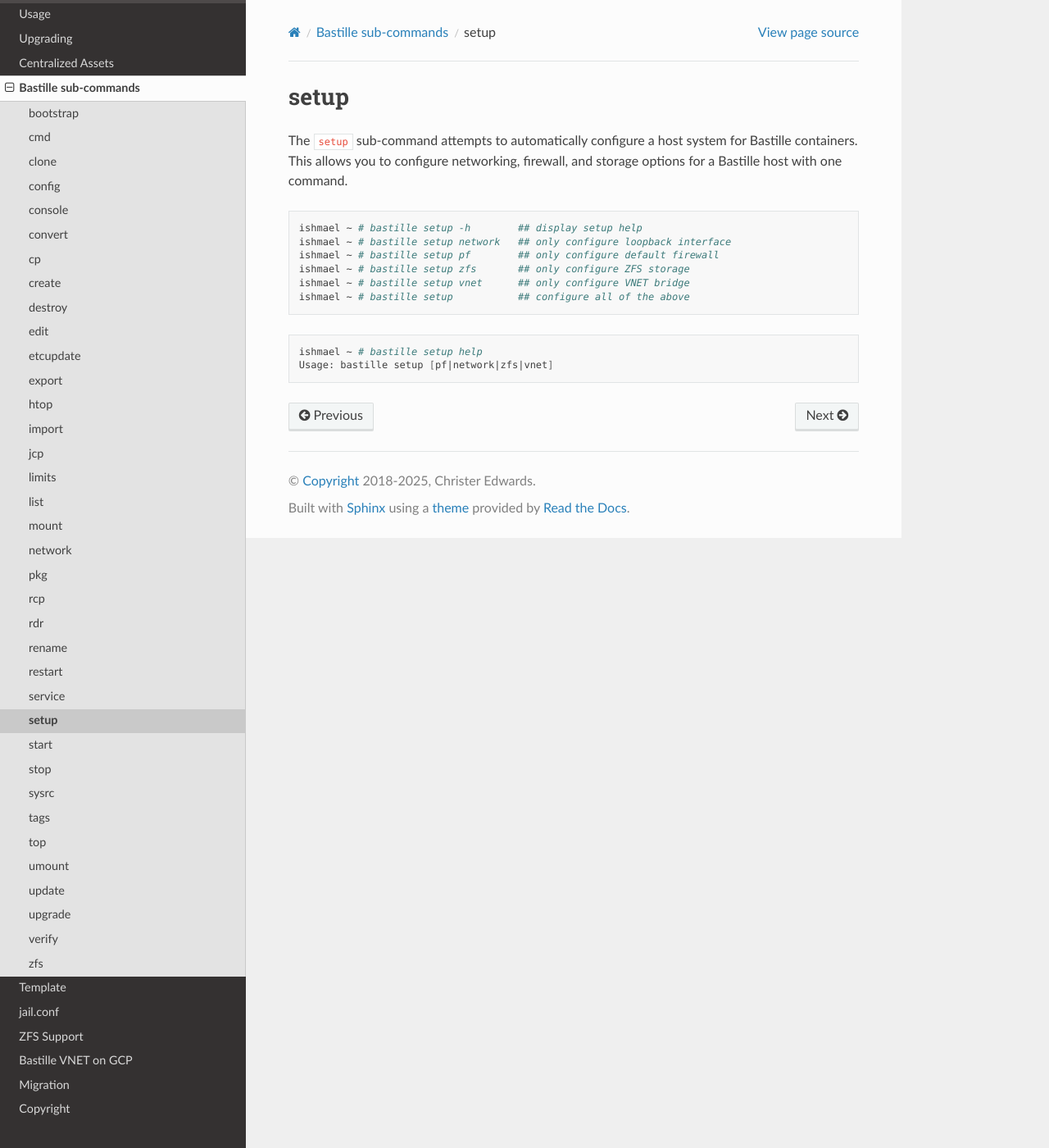
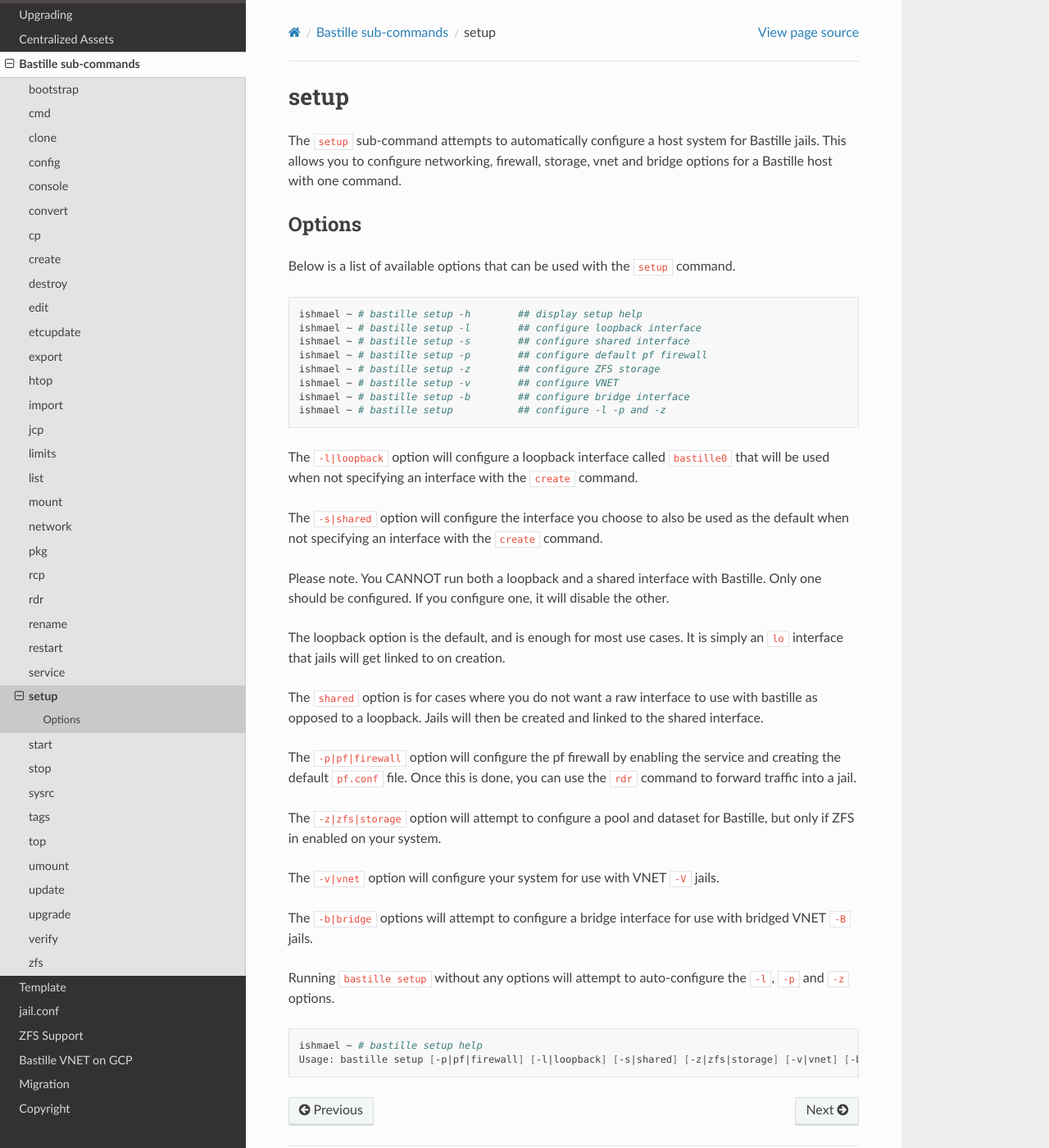
Before and after one commit to BastilleBSD/bastille, a Sphinx documentation site: the page built from docs/chapters/subcommands/setup.rst, in a window 1280 px wide and 1400 px high. Shown: the whole window at 82% size. Built offline with Sphinx 7.4.7 and the Read the Docs theme 3.1.0, drawn with Linux system fonts in a browser that asks for light colours.

Commit message:
docs: Update setup

```diff
--- a/docs/chapters/subcommands/setup.rst
+++ b/docs/chapters/subcommands/setup.rst
@@ -2,19 +2,56 @@ setup
 =====
 
 The ``setup`` sub-command attempts to automatically configure a host system for
-Bastille containers. This allows you to configure networking, firewall, and
-storage options for a Bastille host with one command.
+Bastille jails. This allows you to configure networking, firewall, storage, vnet
+and bridge options for a Bastille host with one command.
+
+Options
+-------
+
+Below is a list of available options that can be used with the ``setup`` command.
 
 .. code-block:: shell
 
   ishmael ~ # bastille setup -h        ## display setup help
-  ishmael ~ # bastille setup network   ## only configure loopback interface
-  ishmael ~ # bastille setup pf        ## only configure default firewall
-  ishmael ~ # bastille setup zfs       ## only configure ZFS storage
-  ishmael ~ # bastille setup vnet      ## only configure VNET bridge
-  ishmael ~ # bastille setup           ## configure all of the above
+  ishmael ~ # bastille setup -l        ## configure loopback interface
+  ishmael ~ # bastille setup -s        ## configure shared interface
+  ishmael ~ # bastille setup -p        ## configure default pf firewall
+  ishmael ~ # bastille setup -z        ## configure ZFS storage
+  ishmael ~ # bastille setup -v        ## configure VNET
+  ishmael ~ # bastille setup -b        ## configure bridge interface
+  ishmael ~ # bastille setup           ## configure -l -p and -z
+
+The ``-l|loopback`` option will configure a loopback interface called ``bastille0`` that
+will be used when not specifying an interface with the ``create`` command.
+
+The ``-s|shared`` option will configure the interface you choose to also be used as the default
+when not specifying an interface with the ``create`` command.
+
+Please note. You CANNOT run both a loopback and a shared interface with Bastille. Only one
+should be configured. If you configure one, it will disable the other.
+
+The loopback option is the default, and is enough for most use cases. It is simply an ``lo`` interface
+that jails will get linked to on creation.
+
+The ``shared`` option is for cases where you do not want a raw interface to use with bastille as
+opposed to a loopback. Jails will then be created and linked to the shared interface.
+
+The ``-p|pf|firewall`` option will configure the pf firewall by enabling the service and creating the
+default ``pf.conf`` file. Once this is done, you can use the ``rdr`` command to forward traffic into
+a jail.
+
+The ``-z|zfs|storage`` option will attempt to configure a pool and dataset for Bastille, but only
+if ZFS in enabled on your system.
+
+The ``-v|vnet`` option will configure your system for use with VNET ``-V`` jails.
+
+The ``-b|bridge`` options will attempt to configure a bridge interface for use with bridged VNET
+``-B`` jails.
+
+Running ``bastille setup`` without any options will attempt to auto-configure the ``-l``, ``-p`` and
+``-z`` options.
 
 .. code-block:: shell
 
   ishmael ~ # bastille setup help
-  Usage: bastille setup [pf|network|zfs|vnet]
+  Usage: bastille setup [-p|pf|firewall] [-l|loopback] [-s|shared] [-z|zfs|storage] [-v|vnet] [-b|bridge]
```
Also changed, not shown: docs/chapters/gettingstarted.rst (+23 -5 lines), 1 other file.
